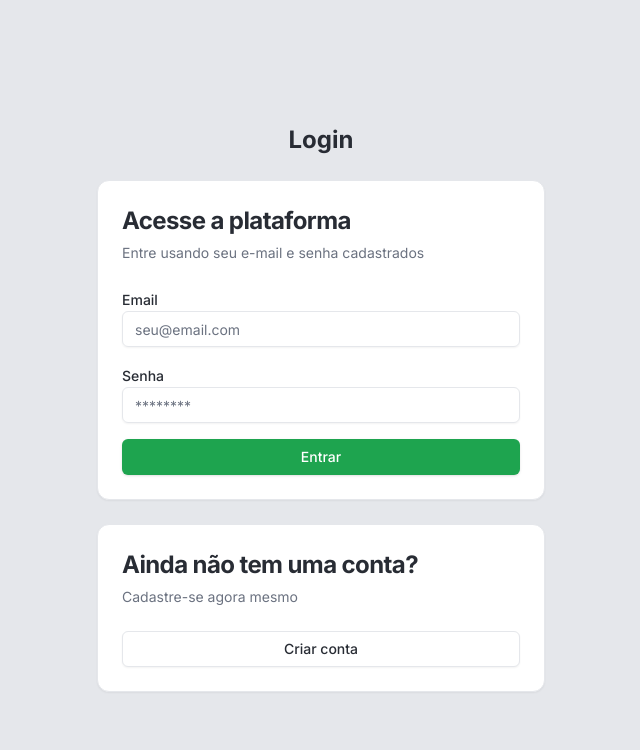
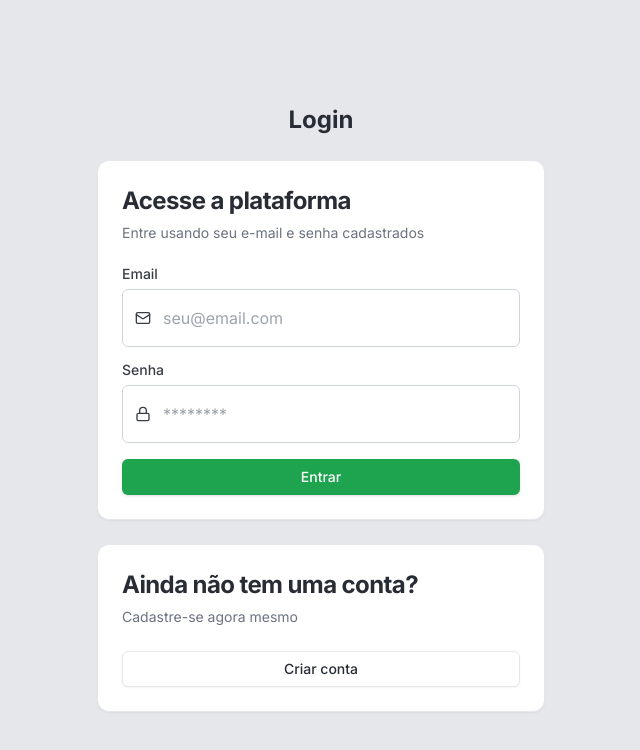
Before and after one commit to profdangarcia/ftr-second-challenge, a React (Vite) app in the folder frontend/: page /login in a window 1280 px wide. Shown: the top 750 px of the page, without its empty margins (319-959 px from the left). Built offline with nearby package versions, Linux system fonts and the light colour scheme; no server answers.

Commit message:
feat: input

```diff
--- a/frontend/src/components/ui/input.tsx
+++ b/frontend/src/components/ui/input.tsx
@@ -2,18 +2,76 @@ import * as React from "react"
 
 import { cn } from "@/lib/utils"
 
-const Input = React.forwardRef<HTMLInputElement, React.ComponentProps<"input">>(
-  ({ className, type, ...props }, ref) => {
+export type InputProps = React.ComponentProps<"input"> & {
+  label?: React.ReactNode
+  icon?: React.ReactNode
+  helper?: React.ReactNode
+  error?: boolean
+}
+
+const Input = React.forwardRef<HTMLInputElement, InputProps>(
+  (
+    {
+      className,
+      label,
+      icon,
+      helper,
+      error = false,
+      id: idProp,
+      disabled,
+      ...props
+    },
+    ref
+  ) => {
+    const id = React.useId()
+    const inputId = idProp ?? id
+
     return (
-      <input
-        type={type}
-        className={cn(
-          "flex h-9 w-full rounded-md border border-input bg-transparent px-3 py-1 text-base shadow-sm transition-colors file:border-0 file:bg-transparent file:text-sm file:font-medium file:text-foreground placeholder:text-muted-foreground focus-visible:outline-none focus-visible:ring-1 focus-visible:ring-ring disabled:cursor-not-allowed disabled:opacity-50 md:text-sm",
-          className
+      <div className="w-full group" data-error={error}>
+        {label != null && (
+          <label
+            htmlFor={inputId}
+            className={cn(
+              "mb-2 block text-sm font-medium leading-none text-gray-700",
+              "group-focus-within:text-primary group-data-[error=true]:text-danger",
+              disabled && "opacity-70"
+            )}
+          >
+            {label}
+          </label>
         )}
-        ref={ref}
-        {...props}
-      />
+        <div
+          data-error={error}
+          className="flex items-center gap-3 rounded-md border border-gray-300 bg-white px-3 outline-none transition-colors disabled:bg-gray-100"
+        >
+          {icon != null && (
+            <span
+              className={cn(
+                "flex shrink-0 text-gray-700 [&>svg]:size-4",
+                "group-focus-within:text-primary group-data-[error=true]:text-danger"
+              )}
+              aria-hidden
+            >
+              {icon}
+            </span>
+          )}
+          <input
+            ref={ref}
+            id={inputId}
+            disabled={disabled}
+            className={cn(
+              "flex h-auto w-full min-w-0 flex-1 border-0 bg-transparent py-4 text-base text-gray-800 outline-none placeholder:text-gray-400 disabled:cursor-not-allowed disabled:bg-transparent disabled:opacity-70",
+              className
+            )}
+            {...props}
+          />
+        </div>
+        {helper != null && (
+          <p className="mt-2 text-xs text-gray-500">
+            {helper}
+          </p>
+        )}
+      </div>
     )
   }
 )
--- a/frontend/src/pages/Auth/Login.tsx
+++ b/frontend/src/pages/Auth/Login.tsx
@@ -6,10 +6,10 @@ import {
   CardHeader,
   CardTitle,
 } from "@/components/ui/card"
-import { Label } from "@/components/ui/label"
 import { Input } from "@/components/ui/input"
 import { Button } from "@/components/ui/button"
 import { Link } from "react-router-dom"
+import { Mail, Lock } from "lucide-react"
 import { useAuthStore } from "@/stores/auth"
 import { toast } from "sonner"
 
@@ -52,9 +52,9 @@ export function Login() {
         </CardHeader>
         <CardContent>
           <form onSubmit={handleSubmit} className="space-y-4">
-            <div>
-              <Label htmlFor="email">Email</Label>
             <Input
+              label="Email"
+              icon={<Mail className="size-4" />}
               id="email"
               type="email"
               placeholder="seu@email.com"
@@ -62,10 +62,9 @@ export function Login() {
               onChange={(e) => setEmail(e.target.value)}
               required
             />
-            </div>
-            <div>
-              <Label htmlFor="email">Senha</Label>
             <Input
+              label="Senha"
+              icon={<Lock className="size-4" />}
               id="password"
               type="password"
               placeholder="********"
@@ -73,7 +72,6 @@ export function Login() {
               onChange={(e) => setPassword(e.target.value)}
               required
             />
-            </div>
             <Button type="submit" className="w-full" disabled={loading}>
               Entrar
             </Button>
--- a/frontend/src/pages/Auth/Signup.tsx
+++ b/frontend/src/pages/Auth/Signup.tsx
@@ -6,10 +6,10 @@ import {
   CardHeader,
   CardTitle,
 } from "@/components/ui/card"
-import { Label } from "@/components/ui/label"
 import { Input } from "@/components/ui/input"
 import { Button } from "@/components/ui/button"
 import { Link } from "react-router-dom"
+import { User, Mail, Lock } from "lucide-react"
 import { useAuthStore } from "@/stores/auth"
 import { toast } from "sonner"
 
@@ -53,19 +53,18 @@ export function Signup() {
         </CardHeader>
         <CardContent>
           <form onSubmit={handleSubmit} className="space-y-4">
-            <div className="space-y-2">
-              <Label htmlFor="email">Nome</Label>
             <Input
+              label="Nome"
+              icon={<User className="size-4" />}
               id="name"
               placeholder="Seu nome"
               value={name}
               onChange={(e) => setName(e.target.value)}
               required
             />
-            </div>
-            <div className="space-y-2">
-              <Label htmlFor="email">Email</Label>
             <Input
+              label="Email"
+              icon={<Mail className="size-4" />}
               id="email"
               type="email"
               placeholder="email@email.com"
@@ -73,10 +72,9 @@ export function Signup() {
               onChange={(e) => setEmail(e.target.value)}
               required
             />
-            </div>
-            <div className="space-y-2">
-              <Label htmlFor="email">Password</Label>
             <Input
+              label="Senha"
+              icon={<Lock className="size-4" />}
               id="password"
               type="password"
               placeholder="*******"
@@ -84,7 +82,6 @@ export function Signup() {
               onChange={(e) => setPassword(e.target.value)}
               required
             />
-            </div>
             <Button type="submit" className="w-full" disabled={loading}>
               Cadastrar
             </Button>
```
Lines whose indentation alone changed are shown as unchanged.
